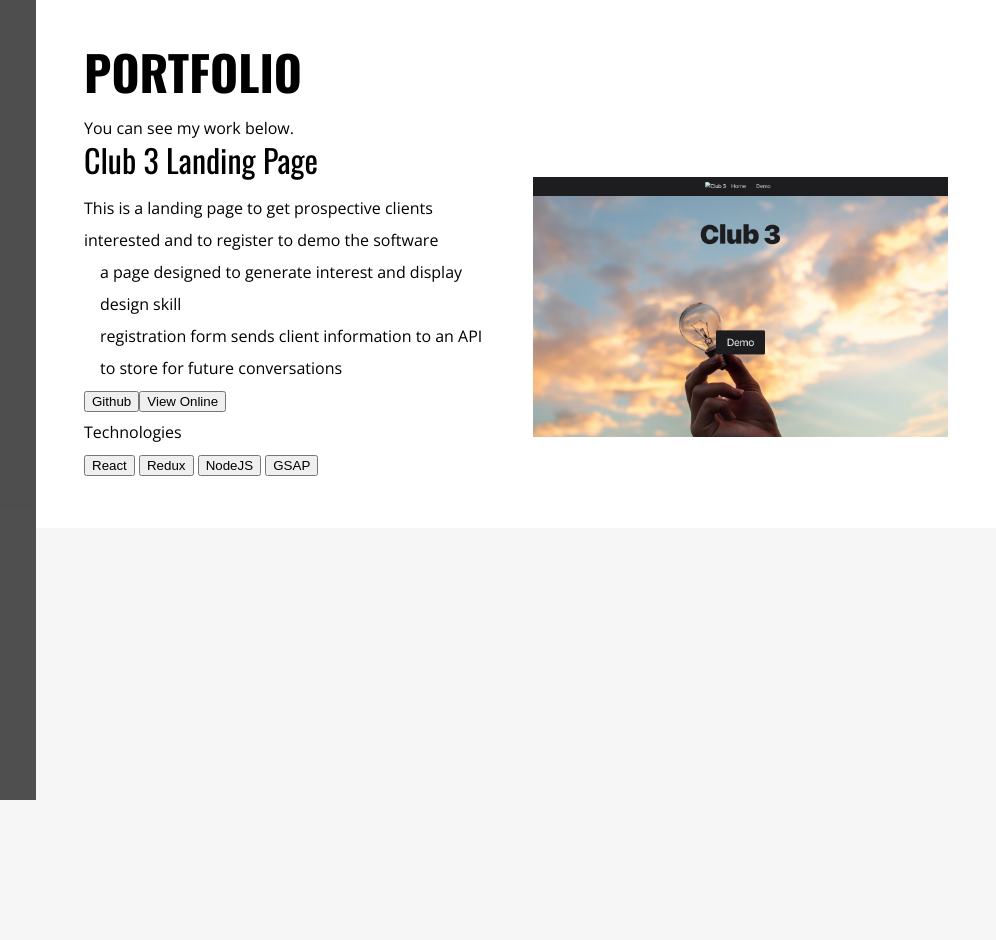
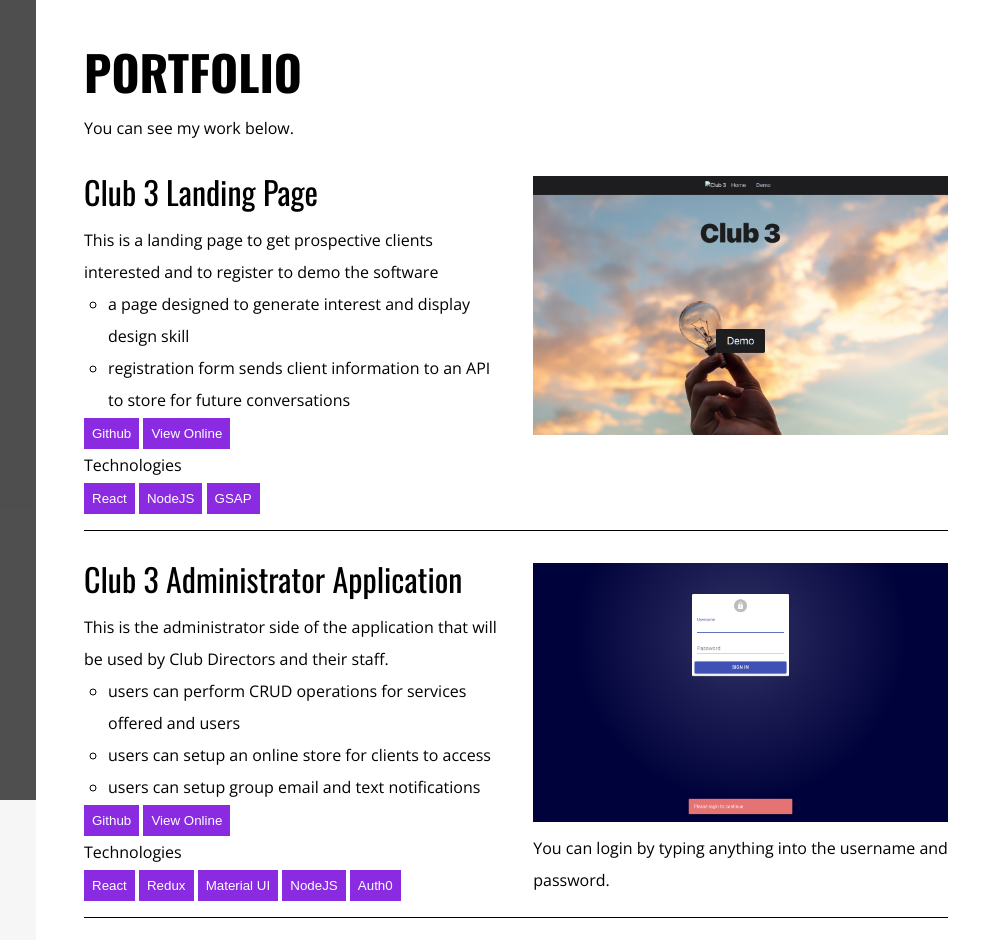
Before and after one commit to wb1110/portfolio, a website: page portfolio.html in a window 1280 px wide. Shown: the full height of the page, 284-1280 px from the left. Before the commit the page ends 800 px from the top, so only its background shows below. Drawn offline with nearby package versions, Linux system fonts and the light colour scheme; grey boxes are pictures that could not be loaded.

Commit message:
portfolio section done

```diff
--- a/portfolio.html
+++ b/portfolio.html
@@ -86,21 +86,52 @@
                     <div class="project__Half">
                         <h2 class="portfolioh2">Club 3 Landing Page</h2>
                         <p>This is a landing page to get prospective clients interested and to register to demo the software</p>
-                        <ul>
+                        <ul class="project__List">
                             <li>a page designed to generate interest and display design skill</li>
                             <li>registration form sends client information to an API to store for future conversations</li>
                         </ul>
-                        <button>Github</button><button>View Online</button>
+                        <div>
+                            <a href="https://github.com/wb1110/club3" target="_blank"><button class="portfolio__Button">Github</button></a>
+                            <a href="https://club3.vercel.app/" target="_blank"><button class="portfolio__Button">View Online</button></a>
+                        </div>
+
                         <p>Technologies</p>
                         <div>
-                            <button>React</button>
-                            <button>Redux</button>
-                            <button>NodeJS</button>
-                            <button>GSAP</button>
+                            <a href="https://reactjs.org/" target="_blank"><button class="portfolio__Button">React</button></a>
+                            <a href="https://nodejs.org/en/"><button class="portfolio__Button">NodeJS</button></a>
+                            <a href="https://greensock.com/gsap/"><button class="portfolio__Button">GSAP</button></a>
                         </div>
                     </div>
                     <div class="project__Half">
-                        <img class="club3landing" src="/images/club3landing.jpg" alt="Club 3 Landing Page">
+                        <a href="https://club3.vercel.app/" target="_blank"><img class="club3landing" src="/images/club3landing.jpg" alt="Club 3 Landing Page"></a>
+                    </div>
+                </div>
+                <div class="project__Container">
+                    <div class="project__Half">
+                        <h2 class="portfolioh2">Club 3 Administrator Application</h2>
+                        <p>This is the administrator side of the application that will be used by Club Directors and their staff.</p>
+                        <ul class="project__List">
+                            <li>users can perform CRUD operations for services offered and users</li>
+                            <li>users can setup an online store for clients to access</li>
+                            <li>users can setup group email and text notifications</li>
+                        </ul>
+                        <div>
+                            <a href="https://github.com/wb1110/club3admin" target="_blank"><button class="portfolio__Button">Github</button></a>
+                            <a href="https://vercel.com/wb1110/club3admin" target="_blank"><button class="portfolio__Button">View Online</button></a>
+                        </div>
+
+                        <p>Technologies</p>
+                        <div>
+                            <a href="https://reactjs.org/" target="_blank"><button class="portfolio__Button">React</button></a>
+                            <a href="https://redux.js.org/"><button class="portfolio__Button">Redux</button></a>
+                            <a href="https://mui.com/"><button class="portfolio__Button">Material UI</button></a>
+                            <a href="https://nodejs.org/en/"><button class="portfolio__Button">NodeJS</button></a>
+                            <a href="https://auth0.com/"><button class="portfolio__Button">Auth0</button></a>
+                        </div>
+                    </div>
+                    <div class="project__Half">
+                        <a href="https://vercel.com/wb1110/club3admin" target="_blank"><img class="club3landing" src="/images/club3admin.png" alt="Club 3 Administrator Application"></a>
+                        <p>You can login by typing anything into the username and password.</p>
                     </div>
                 </div>
             </section>
--- a/styles.css
+++ b/styles.css
@@ -150,10 +150,16 @@ a {
     color: rgba(255, 255, 255, .5);
     text-decoration: none;
     line-height: 2rem;
+    cursor: pointer;
 }
 
 a:hover {
     color: white;
+    cursor: pointer;
+}
+
+button {
+    cursor: pointer;
 }
 
 .primaryLinks {
@@ -300,7 +306,8 @@ span {
 }
 
 .portfolioSection li {
-    margin-left: 1rem;
+    margin-left: 1.5rem;
+    list-style-type: circle;
 }
 
 .club3landing {
@@ -309,13 +316,28 @@ span {
 
 .project__Container {
     display: flex;
-    align-items: center;
+    align-items: top;
     width: 100%;
     justify-content: space-between;
+    padding-top: 1rem;
+    border-bottom: solid black 1px;
+    padding-bottom: 1rem;
+    margin: 1rem 0;
 }
 
 .project__Half {
     width: 48%;
+}
+
+#login {
+    font-size: 1rem;
+}
+
+.portfolio__Button {
+    background-color: blueviolet;
+    color: white;
+    border: none;
+    padding: 0.5rem;
 }
 
 
```
Also changed, not shown: images/club3admin.png (added).
